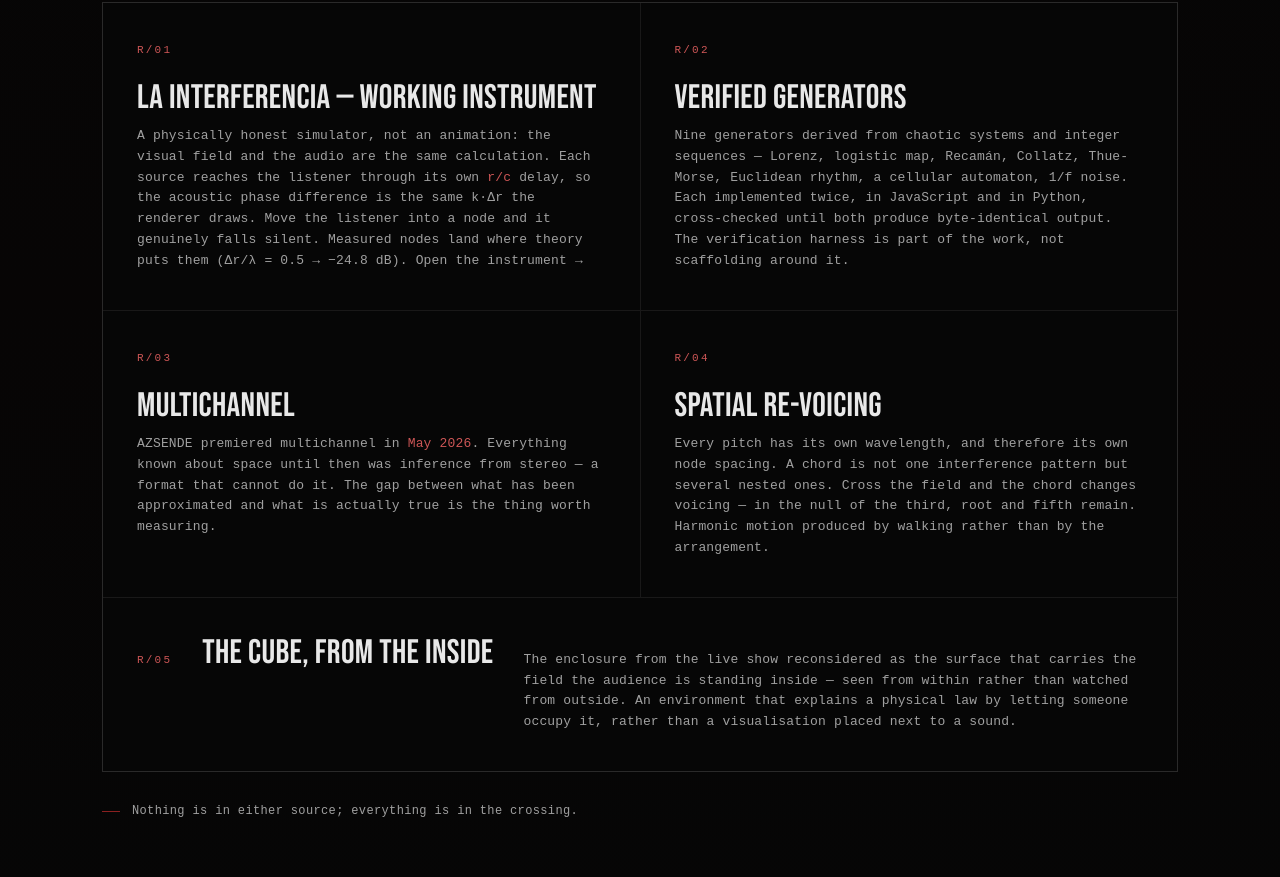
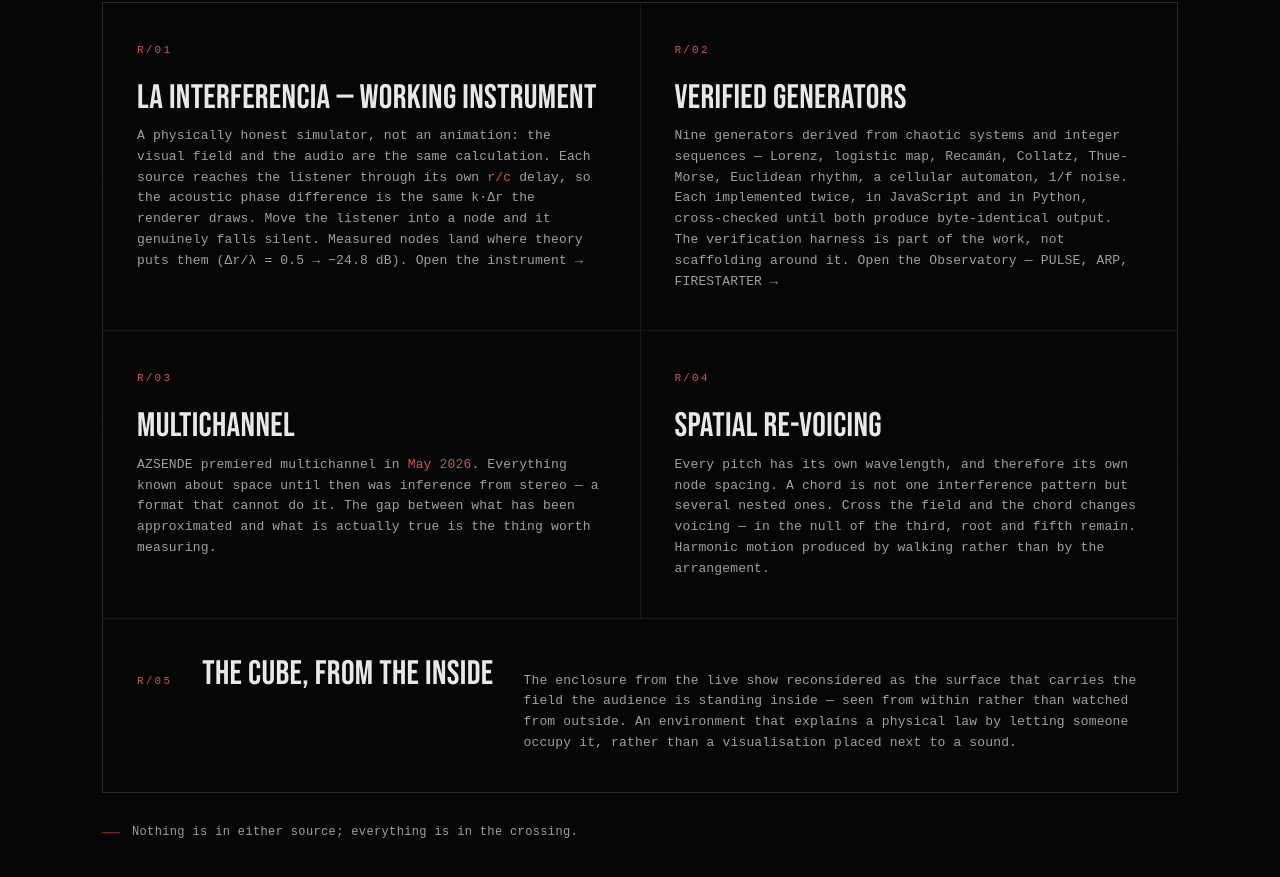
Before and after one commit to arrai-os/emitr, a plain HTML site: page index.html in a window 1280 px wide. Shown: the part 4717-5594 px from the top of the page. Drawn offline with Linux system fonts and the light colour scheme; animation ran at ten frames a second; a web font is replaced by a local one.

Commit message:
site: link Research R/02 to the live Observatory library
/library/ (PULSE, ARP, FIRESTARTER + Camelot catalog) was deployed but
unreachable from the site. It is the working evidence behind the
'verified generators' card, so the jury can now click into it.

Co-Authored-By: Claude Opus 5 (1M context) <noreply@anthropic.com>

```diff
--- a/index.html
+++ b/index.html
@@ -907,7 +907,7 @@ section{position:relative}
         <span class="glow" aria-hidden="true"></span>
         <span class="num">R/02</span>
         <h3 class="cap-title">Verified generators</h3>
-        <p>Nine generators derived from chaotic systems and integer sequences — Lorenz, logistic map, Recamán, Collatz, Thue-Morse, Euclidean rhythm, a cellular automaton, 1/f noise. Each implemented twice, in JavaScript and in Python, cross-checked until both produce byte-identical output. The verification harness is part of the work, not scaffolding around it.</p>
+        <p>Nine generators derived from chaotic systems and integer sequences — Lorenz, logistic map, Recamán, Collatz, Thue-Morse, Euclidean rhythm, a cellular automaton, 1/f noise. Each implemented twice, in JavaScript and in Python, cross-checked until both produce byte-identical output. The verification harness is part of the work, not scaffolding around it. <a href="library/">Open the Observatory — PULSE, ARP, FIRESTARTER →</a></p>
       </article>
       <article class="cap reveal d2">
         <span class="glow" aria-hidden="true"></span>
```
